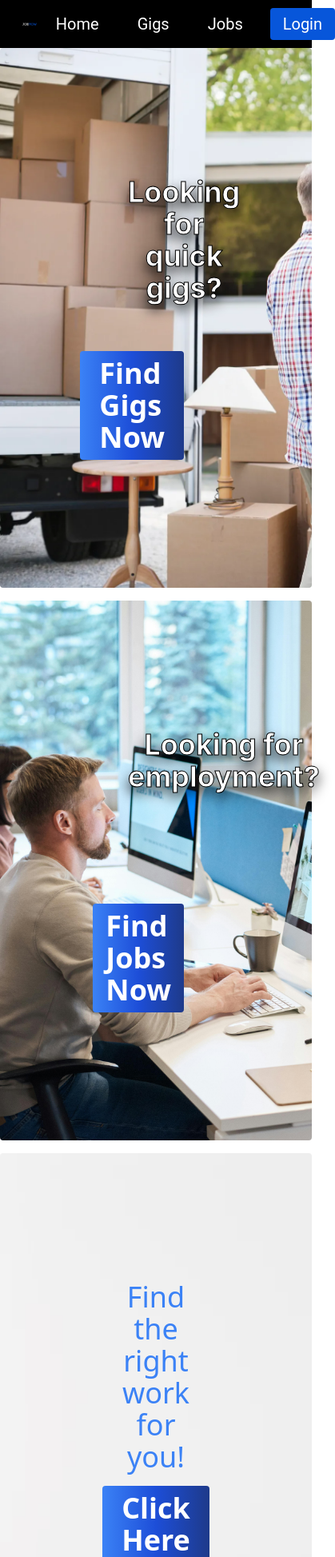
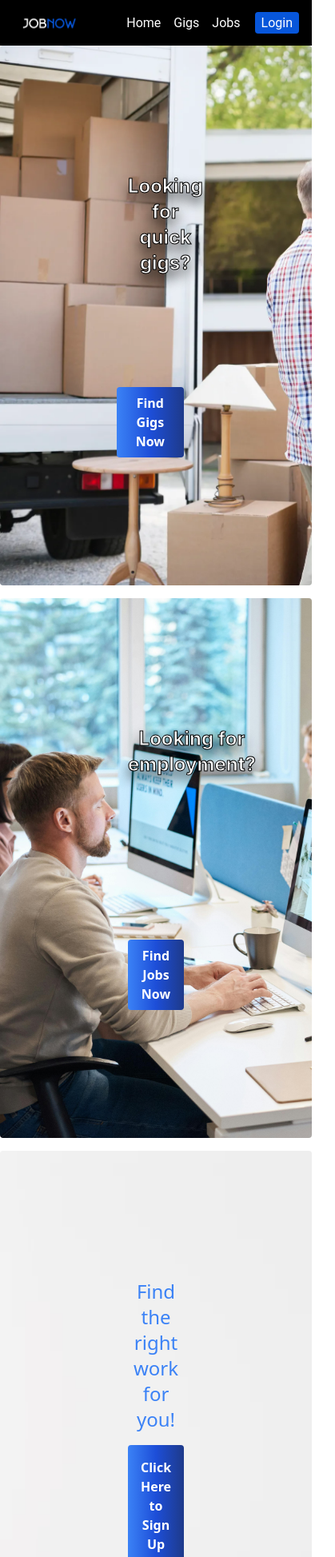
Before and after one commit to kevkim12/jobnow, a React (Vite) app in the folder client/: page / in a window 390 px wide. Shown: the top 1947 px of the page at 80% size, 419 px wide, since content can reach past the window. Built offline with nearby package versions, Linux system fonts and the light colour scheme.

Commit message:
Implement mobile responsiveness

```diff
--- a/client/src/components/Gigs.jsx
+++ b/client/src/components/Gigs.jsx
@@ -167,7 +167,7 @@ export default function Gigs() {
     <div>
       <div className="h-screen overflow-auto">
         <div className="h-fit flex flex-col items-center">
-          <div className="w-1/2 flex items-center rounded-lg justify-between bg-white mt-5 border border-black shadow-lg h-14">
+          <div className="lg:w-1/2 md:w-9/12 w-9/12 flex items-center rounded-lg justify-between bg-white mt-5 border border-black shadow-lg h-14">
             <div className="w-full ml-4 flex gap-1 items-center">
               <SearchOutlined />
               <input
@@ -246,7 +246,7 @@ export default function Gigs() {
               required
             ></textarea>
           </Modal>
-          <div className="w-1/2 mt-5 gap-4">
+          <div className="lg:w-1/2 md:w-9/12 w-9/12 mt-5 gap-4">
             {currentPosts.map((post, index) => (
               <Card key={index} className="mb-4 border-black">
                 <div className="flex justify-between items-center mb-2">
--- a/client/src/components/Home.jsx
+++ b/client/src/components/Home.jsx
@@ -6,24 +6,24 @@ export default function Home() {
     <div className="flex flex-col items-center justify-center bg-cover">
       <div className="w-full rounded p-40 mb-4 bg-cover bg-[url('/moving-out-image.webp')] h-80">
         <div className="flex flex-col items-start justify-between h-full">
-          <h1 className="text-center lg:text-left text-white text-4xl mb-4 font-outline-1 text-shadow-lg shadow-black font-bold font-inter">Looking for quick gigs?</h1>
-          <NavLink to="/gigs" className="bg-gradient-to-r from-blue-500 via-blue-700 to-blue-900 hover:from-blue-700 hover:via-blue-900 hover:to-blue-500 text-white font-bold text-4xl py-2 px-6 rounded self-end">
+          <h1 className="text-center lg:text-left text-white lg:text-4xl mb-4 font-outline-1 text-shadow-lg shadow-black font-bold font-inter text-2xl md:text-3xl">Looking for quick gigs?</h1>
+          <NavLink to="/gigs" className="bg-gradient-to-r from-blue-500 via-blue-700 to-blue-900 hover:from-blue-700 hover:via-blue-900 hover:to-blue-500 text-white font-bold lg:text-4xl py-2 px-6 rounded self-end text-center md:text-3xl">
             Find Gigs Now
           </NavLink>
         </div>
       </div>
       <div className="w-full rounded p-40 mb-4 bg-cover bg-[url('/people-working.jpeg')] h-80">
         <div className="flex flex-col items-start justify-between h-full">
-          <h1 className="text-center lg:text-left text-white text-4xl mb-4 font-outline-1 text-shadow-lg shadow-black font-bold font-inter">Looking for employment?</h1>
-          <NavLink to="/jobs" className="bg-gradient-to-r from-blue-500 via-blue-700 to-blue-900 hover:from-blue-700 hover:via-blue-900 hover:to-blue-500 text-white font-bold text-4xl py-2 px-4 rounded self-end">
+          <h1 className="text-center lg:text-left text-white lg:text-4xl mb-4 font-outline-1 text-shadow-lg shadow-black font-bold font-inter text-2xl md:text-3xl">Looking for employment?</h1>
+          <NavLink to="/jobs" className="bg-gradient-to-r from-blue-500 via-blue-700 to-blue-900 hover:from-blue-700 hover:via-blue-900 hover:to-blue-500 text-white font-bold lg:text-4xl py-2 px-4 rounded self-end text-center md:text-3xl">
             Find Jobs Now
           </NavLink>
         </div>
       </div>
       <div className="w-full rounded p-40 bg-cover bg-[url('/home-background.png')] h-80">
         <div className="flex flex-col items-center justify-between h-full">
-          <h1 className="text-center lg:text-left text-blue-500 text-4xl mb-4">Find the right work for you!</h1>
-          <NavLink to="/signup" className="bg-gradient-to-r from-blue-500 via-blue-700 to-blue-900 hover:from-blue-700 hover:via-blue-900 hover:to-blue-500 text-white font-bold text-4xl py-2 px-6 rounded">
+          <h1 className="text-center lg:text-left text-blue-500 lg:text-4xl mb-4 text-2xl md:text-3xl">Find the right work for you!</h1>
+          <NavLink to="/signup" className="bg-gradient-to-r from-blue-500 via-blue-700 to-blue-900 hover:from-blue-700 hover:via-blue-900 hover:to-blue-500 text-white font-bold lg:text-4xl lg:py-2 lg:px-6 rounded p-4 text-center md:text-3xl">
             Click Here to Sign Up Now
           </NavLink>
         </div>
--- a/client/src/components/JobList.jsx
+++ b/client/src/components/JobList.jsx
@@ -35,7 +35,7 @@ export default function JobList() {
         <div>
             <div className='h-screen overflow-auto'>
                 <div className="h-fit flex flex-col items-center">
-                    <div className="w-1/2 flex items-center rounded-lg justify-between bg-white mt-5 border border-black shadow-lg h-14">
+                    <div className="lg:w-1/2 md:w-9/12 w-9/12 flex items-center rounded-lg justify-between bg-white mt-5 border border-black shadow-lg h-14">
                         <div className="w-full ml-4 flex gap-1 items-center">
                             <SearchOutlined />
                             <input
@@ -53,7 +53,7 @@ export default function JobList() {
                         </div>
                         <button onClick={handleSearchButtonClick} className="bg-theme text-m mr-4 rounded-lg p-2 text-white font-medium">Search</button>
                     </div>
-                    <div className="w-1/2 mt-10 mb-10 gap-4">
+                    <div className="lg:w-1/2 md:w-10/12 w-9/12 mt-10 mb-10 gap-4">
                         {loading ? (
                             <h1 className="text-center">Loading...</h1>
                         ) : (
--- a/client/src/components/JobTile.jsx
+++ b/client/src/components/JobTile.jsx
@@ -2,7 +2,7 @@ import { Button } from "antd";
 
 export default function JobTile(job) {
     return (
-        <div className="bg-white rounded-lg shadow-md p-4 mb-4">
+        <div className="bg-white rounded-lg shadow-md p-4 mb-4 border border-black">
             <div className="flex items-center gap-16">
                 <img src={job.logo} alt={job.name} className="h-20 w-20 ml-4" />
                 <div>
--- a/client/src/components/Login.jsx
+++ b/client/src/components/Login.jsx
@@ -43,7 +43,7 @@ export default function Login() {
   return (
     <div>
       <div className="h-screen flex flex-col justify-center items-center w-full">
-        <Card className="w-1/3 border-black rounded-xl shadow-2xl">
+        <Card className="lg:w-1/3 md:w-1/2 w-3/4 border-black rounded-xl shadow-2xl">
           <h1 className="text-center text-3xl mb-2 text-black">Login</h1>
           <h1 className="text-center mb-4 text-lg">Hello, welcome back!</h1>
           <Form
--- a/client/src/components/Saved.jsx
+++ b/client/src/components/Saved.jsx
@@ -113,7 +113,7 @@ export default function Saved() {
             <div className="h-screen overflow-auto">
                 <div className="h-fit flex flex-col items-center">
                     <div
-                        className="w-1/2 flex items-center rounded-lg justify-between bg-white mt-5 border border-black shadow-lg h-14">
+                        className="lg:w-1/2 md:w-9/12 w-9/12 flex items-center rounded-lg justify-between bg-white mt-5 border border-black shadow-lg h-14">
                         <div className="w-full ml-4 flex gap-1 items-center">
                             <SearchOutlined />
                             <input
@@ -134,7 +134,7 @@ export default function Saved() {
                         </button>
                     </div>
 
-                    <div className="w-1/2 mt-10 gap-4">
+                    <div className="lg:w-1/2 md:w-9/12 w-9/12 mt-10 gap-4">
                         {currentPosts.map((post, index) => (
                             <Card key={index} className="mb-4 border-black">
                                 <div className="flex justify-between items-center mb-2">
--- a/client/src/components/Signup.jsx
+++ b/client/src/components/Signup.jsx
@@ -41,7 +41,7 @@ export default function Signup() {
   return (
     <div>
       <div className="h-screen flex flex-col justify-center items-center w-full">
-        <Card className="w-1/3 border-black rounded-xl shadow-2xl">
+        <Card className="lg:w-1/3 md:w-1/2 w-3/4 border-black rounded-xl shadow-2xl">
           <h1 className="text-center text-3xl mb-2 text-black">Sign Up</h1>
           <h1 className="text-center mb-4 text-lg">Just a few quick things to get started!</h1>
           {error && (
@@ -70,7 +70,7 @@ export default function Signup() {
               name="email"
               rules={[
                 { required: true, message: "An email address is required." },
-                { validator: (_, value) => (validateEmail(value) ? Promise.resolve() : Promise.reject(new Error("Invalid email format"))) }
+                { validator: (_, value) => (validateEmail(value) ? Promise.resolve() : Promise.reject(new Error("Invalid email format."))) }
               ]}
             >
               <Input prefix={<MailOutlined />} placeholder="Email" value={email} onChange={(e) => setEmail(e.target.value)} />
@@ -80,7 +80,7 @@ export default function Signup() {
               name="password"
               rules={[
                 { required: true, message: "A password is required." },
-                { validator: (_, value) => (validatePassword(value) ? Promise.resolve() : Promise.reject(new Error("Password must be at least 8 characters long and contain at least 1 digit, 1 uppercase, 1 lowercase character, and 1 special character"))) }
+                { validator: (_, value) => (validatePassword(value) ? Promise.resolve() : Promise.reject(new Error("Password must be at least 8 characters long and contain at least 1 digit, 1 uppercase, 1 lowercase character, and 1 special character."))) }
               ]}
             >
               <Input.Password prefix={<SafetyCertificateOutlined />} placeholder="Password" value={password} onChange={(e) => setPassword(e.target.value)} />
--- a/client/src/components/layout/Navbar.jsx
+++ b/client/src/components/layout/Navbar.jsx
@@ -6,29 +6,29 @@ export default function Navbar() {
   const { isLoggedIn, logout } = useAuth();
 
   return (
-    <div className="flex justify-between items-center p-4 bg-black w-full">
-      <img src={logo} alt="logo" className="w-1/12 pl-3" />
+    <div className="flex justify-between items-center p-4 bg-black w-full z-1000 sticky top-0">
+      <img src={logo} alt="logo" className="w-20 pl-3 h-auto" />
       <div>
-        <NavLink className="hover:text-theme font-roboto text-white text-xl py-6 px-6 rounded" to={"/"}>
+        <NavLink className="hover:text-theme font-roboto text-white lg:text-xl lg:py-6 lg:px-6 md:text-lg md:py-4 md:px-4 py-2 px-2 rounded" to={"/"}>
           Home
         </NavLink>
         {isLoggedIn && (
-          <NavLink className="hover:text-theme font-roboto text-white text-xl py-6 px-6 rounded" to={"/saved"}>
+          <NavLink className="hover:text-theme font-roboto text-white lg:text-xl lg:py-6 lg:px-6 md:text-lg md:py-4 md:px-4 py-2 px-2 rounded" to={"/saved"}>
             Saved
           </NavLink>
         )}
-        <NavLink className="hover:text-theme font-roboto text-white text-xl py-6 px-6 rounded" to={"/gigs"}>
+        <NavLink className="hover:text-theme font-roboto text-white lg:text-xl lg:py-6 lg:px-6 md:text-lg md:py-4 md:px-4 py-2 px-2 rounded" to={"/gigs"}>
           Gigs
         </NavLink>
-        <NavLink className="hover:text-theme font-roboto text-white text-xl py-6 px-6 rounded" to={"/jobs"}>
+        <NavLink className="hover:text-theme font-roboto text-white lg:text-xl lg:py-6 lg:px-6 md:text-lg md:py-4 md:px-4 py-2 px-2 rounded" to={"/jobs"}>
           Jobs
         </NavLink>
         {isLoggedIn ? (
-          <NavLink className="font-roboto text-white text-xl py-2 px-4 rounded bg-theme ml-2.5 hover:text-theme hover:bg-slate-200" to="/login" onClick={logout}>
+          <NavLink className="font-roboto text-white lg:text-xl lg:py-2 lg:px-4 md:text-lg md:py-2 md:px-4 py-1 px-2 rounded bg-theme ml-2.5 hover:text-theme hover:bg-slate-200" to="/login" onClick={logout}>
             Log out
           </NavLink>
         ) : (
-          <NavLink className="font-roboto text-white text-xl py-2 px-4 rounded bg-theme ml-2.5 hover:text-theme hover:bg-slate-200" to="/login">
+          <NavLink className="font-roboto text-white lg:text-xl lg:py-2 lg:px-4 md:text-lg md:py-2 md:px-4 py-1 px-2 rounded bg-theme ml-2.5 hover:text-theme hover:bg-slate-200" to="/login">
             Login
           </NavLink>
         )}
--- a/client/tailwind.config.js
+++ b/client/tailwind.config.js
@@ -24,6 +24,9 @@ export default {
       height: {
         '80': '80vh',
       },
+      zIndex: {
+        '1000': '1000',
+      }
     }
   },
   plugins: [
```
